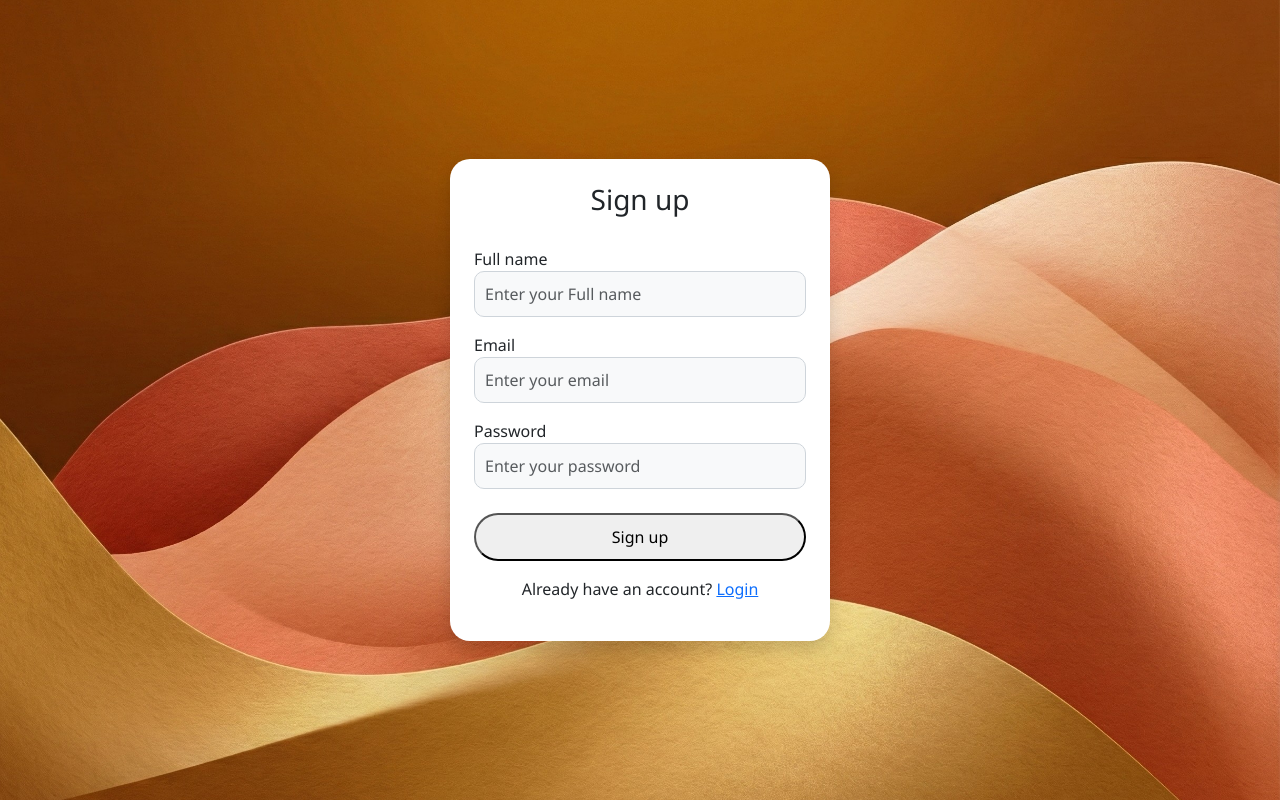
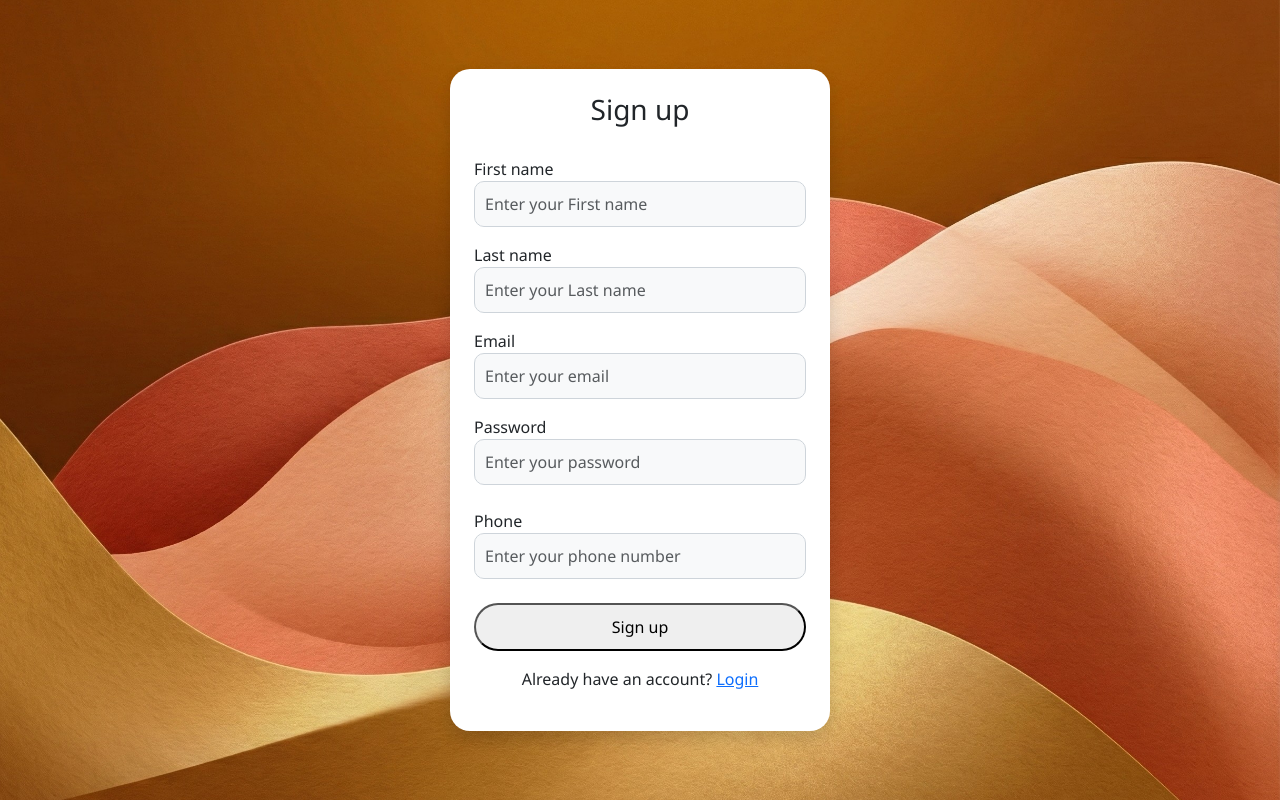
Before and after one commit to Hussein-Hassan777/WebProjrct, a PHP site: page /register.php in a window 1280 px wide. Run offline with PHP 8.4, Linux system fonts and the light colour scheme; some libraries are stand-ins or nearby versions.

Commit message:
reg edit

```diff
--- a/register.php
+++ b/register.php
@@ -19,8 +19,12 @@
 
         <form action="register_backend.php" method="POST">
            <div class="mb-3">
-                <label>Full name</label>
-                <input type="text" name="full_name" class="form-control" placeholder="Enter your Full name" required>
+            <label>First name</label>
+            <input type="text" name="first_name" class="form-control" placeholder="Enter your First name" required>
+        </div>
+         <div class="mb-3">
+            <label>Last name</label>
+            <input type="text" name="last_name" class="form-control" placeholder="Enter your Last name" required>
         </div>
         <div class="mb-3">
             <label>Email</label>
@@ -29,6 +33,10 @@
         <div class="mb-4">
             <label>Password</label>
             <input type="password" name="password" class="form-control" placeholder="Enter your password" required>
+        </div>
+        <div class="mb-4">
+            <label>Phone</label>
+            <input type="tel" name="phone" class="form-control" placeholder="Enter your phone number" required>
         </div>
             <button type="submit" class="btn-signup btn-primary w-100">Sign up</button>
             <p class="text-center mt-3">
```
Also changed, not shown: register_backend.php (+4 -3 lines). Lines whose indentation alone changed are shown as unchanged.
